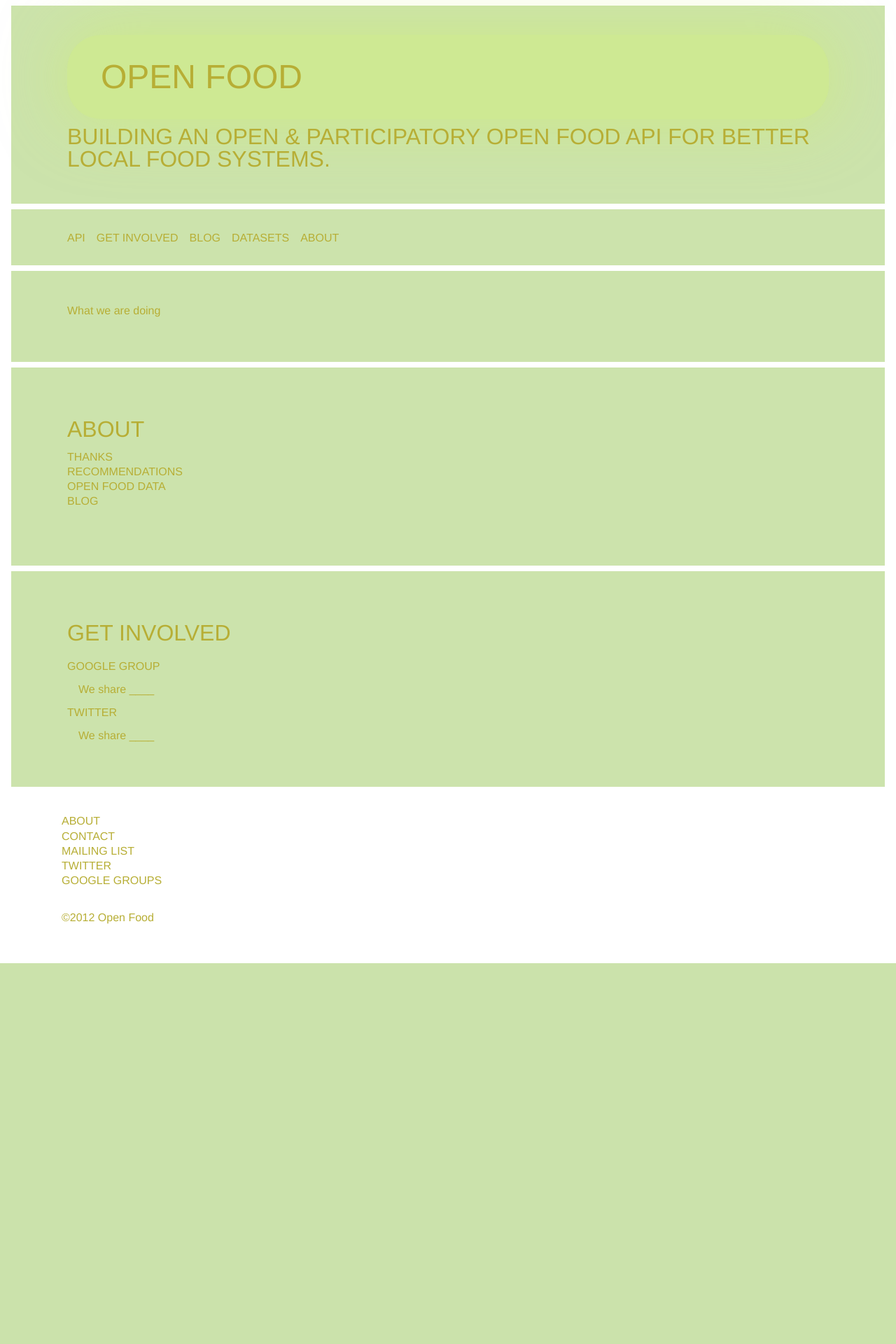
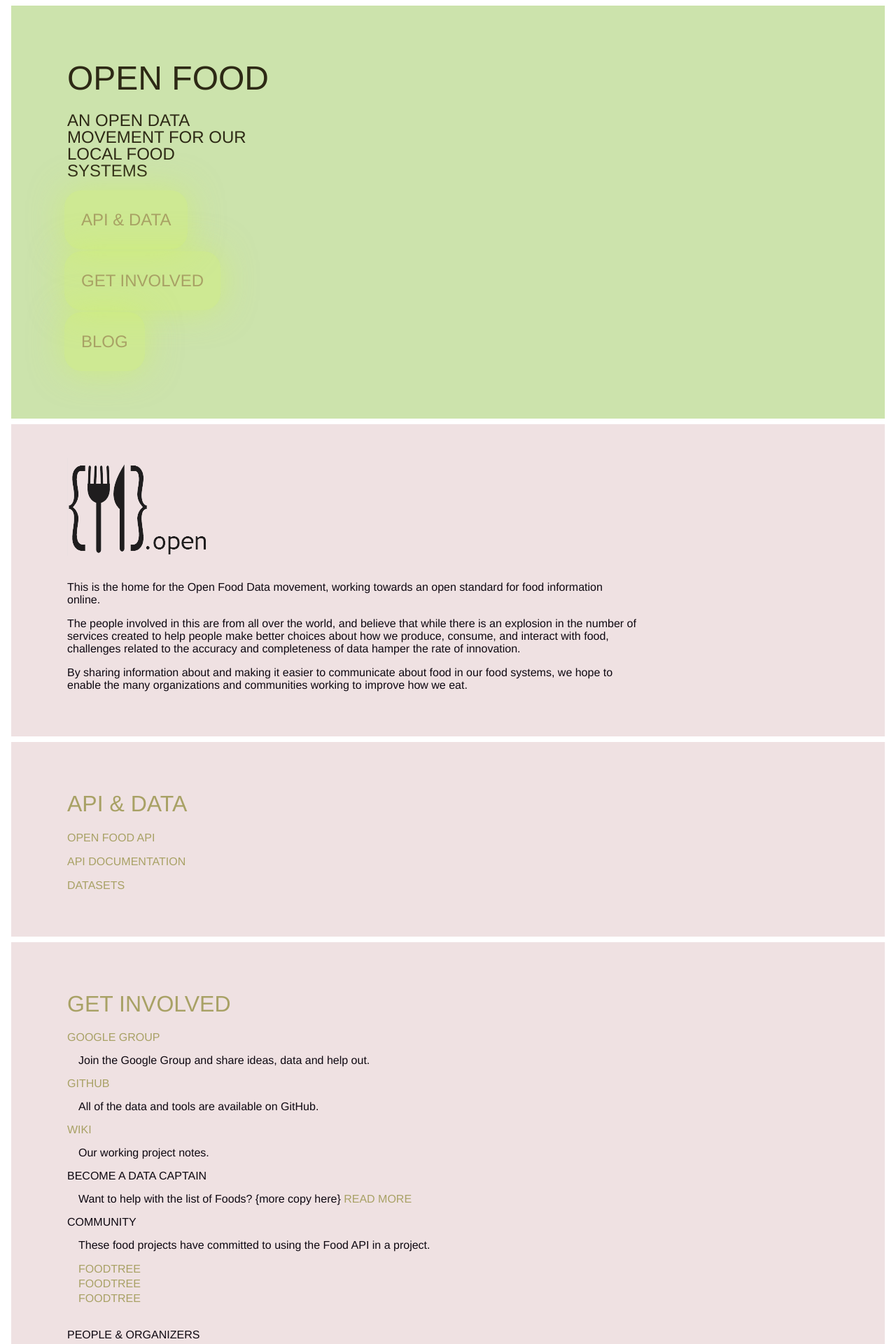
Before and after one commit to chachasikes/OpenFood-Website, a PHP site: page / in a window 1280 px wide. Shown: the top 1920 px of the page at 70% size. Before the commit the page ends 1376 px from the top, so only its background shows below. Run offline with PHP 8.4, Linux system fonts and the light colour scheme; some web fonts are replaced.

Commit message:
Basic page layout and some waxy styles.

```diff
--- a/css/style.css
+++ b/css/style.css
@@ -1,17 +1,29 @@
 body {
-  color: #B7AE35;
+  color: #2D2915;
   font-family: 'Grotesque MT Std', Helvetica, Arial, sans-serif;
   font-size: 100%;
   font-weight: normal;
   font-style: normal;
 }
 
-.ui-widget-content a,
 a {
-  color: #B7AE35;
+  color: #A8A165;
   text-decoration: none;
   font-weight: normal;
   text-transform: uppercase;
+  display: inline-block;
+}
+
+
+a:hover {
+  display: inline-block;
+  -webkit-border-radius: 1em;
+  -moz-border-radius: 1em;
+  border-radius: 1em;
+  background-color: rgba(207, 244, 91, 0.3);
+  -webkit-box-shadow:0 0 2em rgba(207, 244, 91, 0.5);
+  -moz-box-shadow: 0 0 2em rgba(207, 244, 91, 0.5);
+  box-shadow:0 0 2em rgba(207, 244, 91, 0.5);
 }
 
 .ui-widget-content a {
@@ -30,25 +42,40 @@
 }
 
 h1 {
+/*
   font-size: 3em;
-  font-weight: normal;
+
   text-transform: uppercase;
   line-height: 0.5em;
-  color: #B7AE35;
-  margin: 0.2em 0;
-  padding: 0;
-  //box-shadow: 0em 0em 0em 1em rgba(207, 244, 91, 0.5);   /* #cff45b*/
+  color: #99946A;
+  margin: 0.2em 0 0.5em 0;
+*/
+
+  text-transform: uppercase;
+  font-size: 3em;
+   font-weight: normal;
+  line-height: 1em;
+  width: 50%;
+/*   position: relative; */
+/*   float: right; */
+  color: #2D2915;
+  padding: 0 0em;
+  margin: 1em 25% 0 0;
+
+/*   box-shadow: 0em 0em 0em 1em rgba(207, 244, 91, 0.5); */   /* #cff45b*/
+/*
   -webkit-border-radius: 1em;
   -moz-border-radius: 1em;
   border-radius: 1em;
-/*   border: solid rgba(207, 244, 91, 0.5); */
-  background-color: rgba(207, 244, 91, 0.3);
-  padding: 1em;
-
-
-  -webkit-box-shadow:0 0 2em rgba(207, 244, 91, 0.5);
-  -moz-box-shadow: 0 0 2em rgba(207, 244, 91, 0.5);
-  box-shadow:0 0 2em rgba(207, 244, 91, 0.5);
+  background-color: rgba(256, 256, 256, 0.3);
+*/
+/*   padding: 2em; */
+/*
+  -webkit-box-shadow:0 0 2em rgba(256, 256, 256, 0.5);
+  -moz-box-shadow: 0 0 2em rgba(256, 256, 256, 0.5);
+  box-shadow:0 0 2em rgba(256, 256, 256, 0.5);
+*/
+/*   display: inline-block; */
 
 }
 
@@ -60,7 +87,7 @@
 }
 
 h3 {
-  font-size: 2em;
+  font-size: 1em;
 }
 h4 {
   font-size: 1.5em;
@@ -83,27 +110,18 @@
 
 .tagline {
   text-transform: uppercase;
-  font-size: 2em;
+  font-size: 1.5em;
   line-height: 1em;
-}
-
-.attribution {
-  margin-left: 75%;
-  font-style: italic;
-}
-
-.attribution:before {
-  content: '';
-}
-
-
-#content {
-/*   float: left; */
+  width: 25%;
+/*   position: relative; */
+/*   float: right; */
+  color: #2D2915;
+  padding: 0 0em;
+  margin: 1em 25% 0 0;
 }
 
 .container {
   padding: 2em 5em 3em 5em;
-  background-color: #CCE3AC;
   margin: 0.5em;
   display: block;
   clear: both;
@@ -114,12 +132,12 @@
   padding: 0;
 }
 
-#tabs.container {
-  padding: 2em 5em 3em 5em;
+#tabs {
+  padding: 1em 5em 1em 2em;
 }
 
 #tabs ul.buttons {
-  background-color: #9F1C2D;
+
 }
 
 #tabs ul.buttons {
@@ -127,10 +145,40 @@
   padding: 0;
 }
 
-#tabs ul.buttons li{
-  float: left;
-  margin: 0 1em 0 0;
+#tabs ul.buttons li {
+/*   float: left; */
+}
+#tabs ul.buttons li a {
+  margin: 0 2em 0 -1.5em;
   list-style: none;
+  font-size: 1.5em;
+  font-weight: normal;
+  text-transform: uppercase;
+  line-height: 1.5em;
+  color: #A8A165;
+  display: inline-block;
+  -webkit-border-radius: 1em;
+  -moz-border-radius: 1em;
+  border-radius: 1em;
+  padding: 1em;
+  background-color: rgba(207, 244, 91, 0.3);
+  -webkit-box-shadow:0 0 2em rgba(207, 244, 91, 0.5);
+  -moz-box-shadow: 0 0 2em rgba(207, 244, 91, 0.5);
+  box-shadow:0 0 2em rgba(207, 244, 91, 0.5);
+}
+.rotate-1 {
+
+}
+
+#tabs ul.buttons li a:hover {
+  background-color: rgba(64, 102, 8, 0.8);
+  box-shadow: 0em 0em 0em 1em rgba(64, 102, 8, 0.8);
+  -webkit-box-shadow:0 0 2em rgba(64, 102, 8, 0.8);
+  -moz-box-shadow: 0 0 2em rgba(64, 102, 8, 0.8);
+  box-shadow:0 0 2em rgba(64, 102, 8, 0.8);
+}
+#tabs ul.buttons li:hover a {
+  color: #fff;
 }
 
 h2.title {
@@ -138,7 +186,7 @@
   font-weight: normal;
   text-transform: uppercase;
   line-height: 0.5em;
-  color: #B7AE35;
+  color: #A8A165;
   margin: 1em 0 0.2em 0;
   padding: 0.5em 0;
   width: 35%;
@@ -168,8 +216,8 @@
   text-transform: uppercase;
   font-size: 1em;
   font-family: 'Chivo', Helvetica, Arial, sans-serif;
-  box-shadow: 0 0 6px #333;
-  color: #B7AE35;
+
+  color: #A8A165;
 }
 
 .image {
@@ -180,6 +228,25 @@
   padding: 2em 5em;
 }
 
+
+.container {
+  color: #0E0811;
+  background-color: #EFE1E2;
+}
+
+.container:hover {
+  background-color: #DBCCCE;
+  box-shadow: 0em 0em 0em 1em rgba(183, 167, 170, 0.8);
+  -webkit-box-shadow:0 0 2em  rgba(183, 167, 170, 0.8);
+  -moz-box-shadow: 0 0 2em  rgba(183, 167, 170, 0.8);
+  box-shadow:0 0 2em rgba(183, 167, 170, 0.8);
+}
+header.container {
+  background-color: #CCE3AC;
+}
+header.container:hover {
+  background-color: #CCE3AC;
+}
 ul.left {
 /*
   display: inline;
--- a/index.html
+++ b/index.html
@@ -17,63 +17,111 @@
 <body>
   <!-- HEADER -->
   <header class="container">
+
+
     <h1>Open Food</h1>
-    <div class="tagline">Building an open & participatory open food API for better local food systems.</div>
+    <div class="tagline">An Open Data movement for our local food systems</div>
+    <!-- TABS -->
+    <div id="tabs">
+      <ul class="buttons">
+        <li><a href="#api">API & Data</a></li>
+        <li><a href="#get_involved">Get Involved</a></li>
+        <li><a href="#blog">Blog</a></li>
+      </ul>
+    </div>
   </header>
-
-  <!-- TABS -->
-  <div id="tabs" class="container">
-    <ul class="buttons">
-      <li><a href="http://api.open-food.org">API</a></li>
-      <li><a href="#get_involved">Get Involved</a></li>
-      <li><a href="http://blog.open-food.org">Blog</a></li>
-      <li><a href="#datasets">Datasets</a></li>
-      <li><a href="#about">About</a></li>
-    </ul>
-  </div>
 
   <!-- Home -->
   <div id="home" class="container section">
-    <p>What we are doing</p>
+    <div class="image"><img src="images/logo.png" /></div>
+    <p>This is the home for the Open Food Data movement, working towards an open standard for food information online.
+
+    <p>The people involved in this are from all over the world, and believe that while there is an explosion in the number of services created to help people make better choices about how we produce, consume, and interact with food, challenges related to the accuracy and completeness of data hamper the rate of innovation. </p>
+
+    <p>By sharing information about and making it easier to communicate about food in our food systems,
+    we hope to enable the many organizations and communities working to improve how we eat.</p>
   </div>
 
+  <!-- API -->
+  <div id="api" class="container section">
+    <h2 class="title">API & Data</h2>
+    <p><a href="http://api.open-food.org">Open Food API</a></p>
+    <p><a href="#github-page-here">API Documentation</a></p>
+    <p><a href="#github-page-here">Datasets</a></p>
+  </div>
 
-   <!-- ABOUT -->
-  <div id="about" class="container section">
-     <h2 class="title">About</h2>
-      <ul class="buttons">
-        <li><a href="#thanks" class="rotation-1">Thanks</a></li>
-        <li><a href="#recommendations" class="rotation-1">Recommendations</a></li>
-        <li><a href="#open-food" class="rotation-2">Open Food Data</a></li>
-        <li><a href="#blog" class="rotation-3">Blog</a></li>
-     </ul>
-  </div>
 
    <!-- GET INVOLVED -->
   <div id="get_involved" class="container section">
     <h2 class="title">Get Involved</h2>
     <dl>
-      <dt>Google Group</dt>
-      <dd>We share ____</dd>
+      <dt><a href="http://groups.google.com/group/open-food?pli=1">Google Group</a></dt>
+        <dd>Join the Google Group and share ideas, data and help out.</dd>
 
-      <dt>Twitter</dt>
-      <dd>We share ____</dd>
+      <dt><a href="https://github.com/Open-Food">GitHub</a></dt>
+        <dd>All of the data and tools are available on GitHub.</dd>
+
+      <dt><a href="https://github.com/Open-Food/Open-Food-Standard/wiki/_pages">Wiki</a></dt>
+        <dd>Our working project notes.</dd>
+
+      <dt>Become a Data Captain</dt>
+        <dd>Want to help with the list of Foods? {more copy here} <a href="http://blog.open-food.org">Read more</a></dd>
+
+<!--
+      <dt>Contact</dt>
+        <dd>email address (?)</dd>
+-->
+
+      <dt>Community</dt>
+        <dd>
+        <p>These food projects have committed to using the Food API in a project.</p>
+        <ul>
+          <li><a href="http://foodtree.com">FoodTree</a></li>
+          <li><a href="http://foodtree.com">FoodTree</a></li>
+          <li><a href="http://foodtree.com">FoodTree</a></li>
+        </ul>
+        </dd>
+
+      <dt>People & Organizers</dt>
+        <dd>
+        <p>These people are volunteering to keep this project going.</p>
+        <ul>
+          <li><a href="http://foodtree.com">Anthony Nicalo</a></li>
+          <li><a href="http://foodtree.com">Anthony Nicalo</a></li>
+          <li><a href="http://foodtree.com">Anthony Nicalo</a></li>
+        </ul>
+        </dd>
 
     </dl>
   </div>
 
+
+   <!-- BLOG -->
+  <div id="blog" class="container section">
+    <h2 class="title">Blog</h2>
+    <p>Follow our Tumblr blog, which we update on occasion.</p>
+    <h3>Useful Posts</h3>
+    <ul>
+      <li><a href="http://blog.open-food.org">Recent Blog 1</a></li>
+      <li><a href="http://blog.open-food.org">Recent Blog 2</a></li>
+      <li><a href="http://blog.open-food.org">Recent Blog 3</a></li>
+    </ul>
+  </div>
+
+
   <footer>
     <div>
-      <ul class="left">
+      <ul>
+<!--
         <li><a href="#about">About</a></li>
         <li><a href="#contact">Contact</a></li>
         <li><a href="#mailing_list">Mailing List</a></li>
-        <li><a href="http://twitter.com/foodcards">Twitter</a></li>
         <li><a href="http://facebook.com/foodcards">Google Groups</a></li>
+-->
       </ul>
     </div>
 
-    <p>©2012 Open Food</p>
+    <p>Open Food 2011 - 2012</p>
   </footer>
 <!--   <script src="js/google.js"></script> -->
   </body>
```
Also changed, not shown: images/logo.png, 1 other file.
